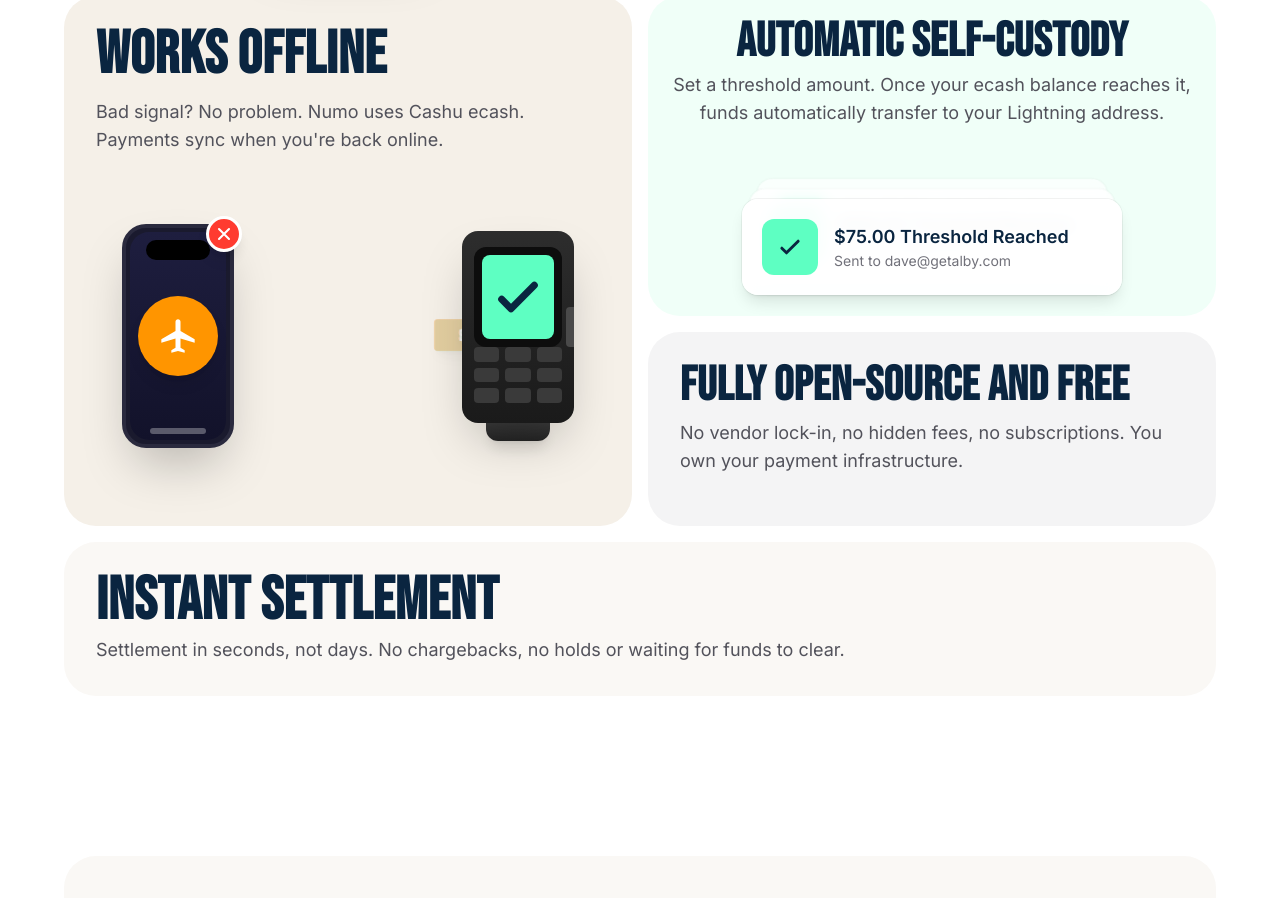
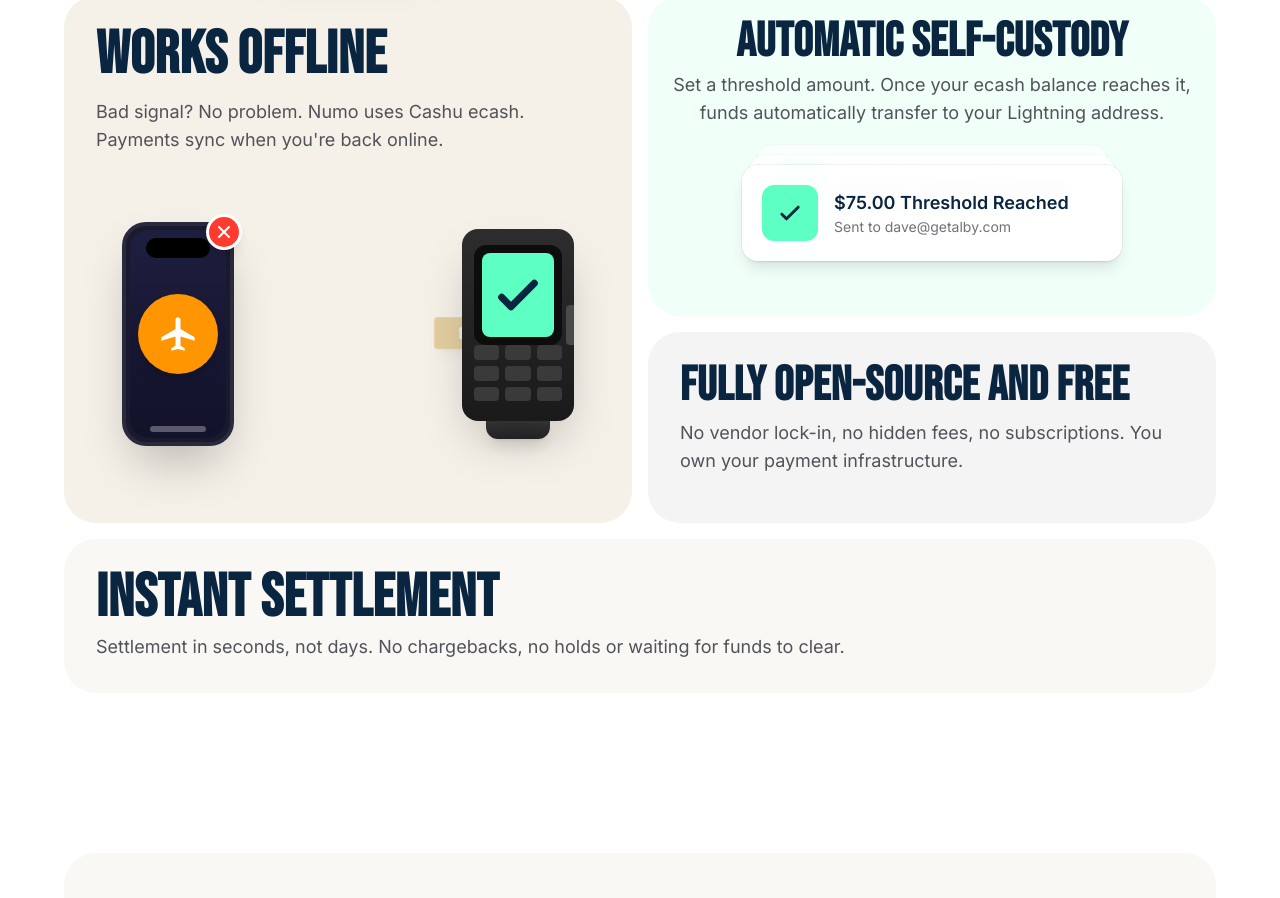
Before and after one commit to swedishfrenchpress/miniature-octo-invention, a Next.js app in the folder numo-site/: page / in a window 1280 px wide. Shown: the part 1373-2271 px from the top of the page. Built offline with nearby package versions, Linux system fonts and the light colour scheme; a web font is replaced by a local one.

Commit message:
updated payment animations.

```diff
--- a/numo-site/src/app/page.tsx
+++ b/numo-site/src/app/page.tsx
@@ -114,18 +114,19 @@
   // Get styles based on position in stack
   const getStackStyles = (position: number) => {
     // Position: -1 = entering, 0 = front, 1 = middle, 2 = back, 3 = exiting
-    const stackConfigs: Record<number, { y: number; scale: number; opacity: number; zIndex: number }> = {
-      [-1]: { y: 60, scale: 1, opacity: 0, zIndex: 4 },      // Entering from below
-      0: { y: 0, scale: 1, opacity: 1, zIndex: 3 },          // Front (most visible)
-      1: { y: -12, scale: 0.96, opacity: 0.85, zIndex: 2 },  // Middle
-      2: { y: -24, scale: 0.92, opacity: 0.7, zIndex: 1 },   // Back
-      3: { y: -50, scale: 0.88, opacity: 0, zIndex: 0 },     // Exiting upward
+    // y values include -50% for centering
+    const stackConfigs: Record<number, { y: string; scale: number; opacity: number; zIndex: number }> = {
+      [-1]: { y: 'calc(-50% + 60px)', scale: 1, opacity: 0, zIndex: 4 },      // Entering from below
+      0: { y: '-50%', scale: 1, opacity: 1, zIndex: 3 },                       // Front (most visible)
+      1: { y: 'calc(-50% - 12px)', scale: 0.96, opacity: 0.85, zIndex: 2 },   // Middle
+      2: { y: 'calc(-50% - 24px)', scale: 0.92, opacity: 0.7, zIndex: 1 },    // Back
+      3: { y: 'calc(-50% - 50px)', scale: 0.88, opacity: 0, zIndex: 0 },      // Exiting upward
     };
 
     const config = stackConfigs[position] || stackConfigs[3];
 
     return {
-      transform: `translateY(${config.y}px) scale(${config.scale})`,
+      transform: `translateY(${config.y}) scale(${config.scale})`,
       opacity: config.opacity,
       zIndex: config.zIndex,
     };
@@ -142,11 +143,11 @@
 
       {/* iOS-style stacked notifications container */}
       <div className="flex-1 flex items-center justify-center">
-        <div className="relative w-full max-w-[380px] h-[160px]">
+        <div className="relative w-full max-w-[380px] h-[140px]">
           {notifications.map((notification) => (
             <div
               key={notification.id}
-              className="absolute bottom-0 left-0 right-0 flex rounded-2xl shadow-lg ring-1 ring-black/5 items-center p-5 gap-4 pointer-events-none select-none bg-white/95 backdrop-blur-sm"
+              className="absolute top-1/2 left-0 right-0 flex rounded-2xl shadow-lg ring-1 ring-black/5 items-center p-5 gap-4 pointer-events-none select-none bg-white/95 backdrop-blur-sm"
               style={{
                 ...getStackStyles(notification.position),
                 transition: "all 0.7s cubic-bezier(0.4, 0, 0.2, 1)",
```
